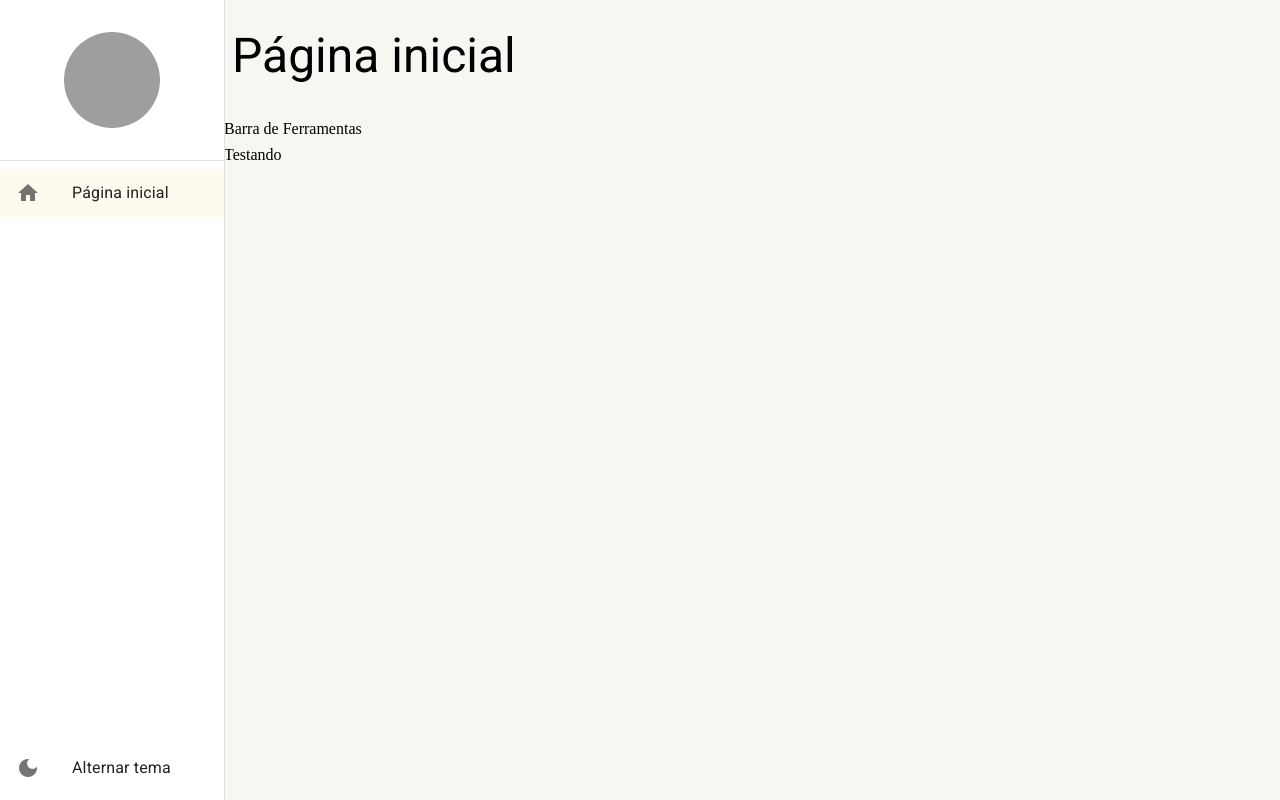
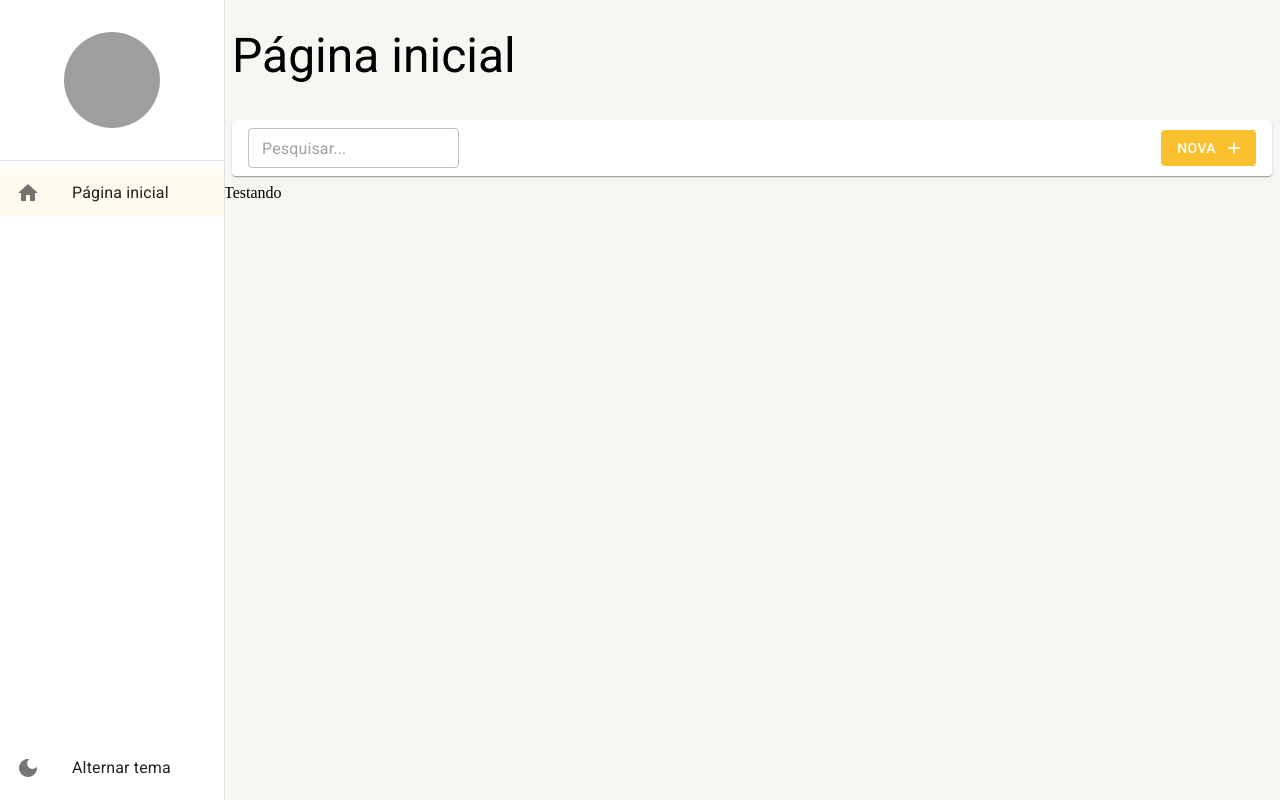
Before and after one commit to costadr/react-typescript, a React (Create React App) app: page /pagina-inicial in a window 1280 px wide. Built offline with nearby package versions, Linux system fonts and the light colour scheme; grey boxes are pictures that could not be loaded.

Commit message:
Adding a Toolbar

```diff
--- a/src/pages/dashboard/Dashboard.tsx
+++ b/src/pages/dashboard/Dashboard.tsx
@@ -1,9 +1,18 @@
+import { BarraDeFerramentas } from '../../shared/components';
 import { LayoutBaseDePagina } from '../../shared/layouts';
 
 export const Dashboard = () => {
 
   return (
-    <LayoutBaseDePagina titulo='Página inicial' barraDeFerramentas={<>Barra de Ferramentas</>}>
+    <LayoutBaseDePagina
+      titulo='Página inicial'
+      barraDeFerramentas={
+        <BarraDeFerramentas
+          mostrarInputBusca
+          textoBotaoNovo='Nova'
+        />
+      }
+    >
       Testando
     </LayoutBaseDePagina>
   );
--- /dev/null
+++ b/src/shared/components/barra-de-ferramentas/BarraDeFerramentas.tsx
@@ -0,0 +1,57 @@
+import { Box, Button, Icon, Paper, TextField, useTheme } from '@mui/material';
+
+
+interface IBarraDeFerramentasProps {
+  textoDaBusca?: string;
+  mostrarInputBusca?: boolean;
+  aoMudarTextoDeBusca?: (novoTexto: string) => void;
+
+  textoBotaoNovo?: string;
+  mostrarBotaoNovo?: boolean;
+  aoClicarEmNovo?: () => void;
+}
+
+export const BarraDeFerramentas: React.FC<IBarraDeFerramentasProps> = ({
+  textoDaBusca = '',
+  mostrarInputBusca = false,
+  aoMudarTextoDeBusca,
+  textoBotaoNovo = 'Novo',
+  mostrarBotaoNovo = true,
+  aoClicarEmNovo
+}) => {
+  const theme = useTheme();
+
+  return (
+    <Box
+      height={theme.spacing(5)}
+      marginX={1}
+      padding={1}
+      paddingX={2}
+      display="flex"
+      gap={1}
+      alignItems="center"
+      component={Paper}
+    >
+      {mostrarInputBusca && (
+        <TextField
+          size="small"
+          value={textoDaBusca}
+          onChange={(e) => aoMudarTextoDeBusca?.(e.target.value)}
+          placeholder="Pesquisar..."
+        />
+      )}
+
+      <Box flex={1} display="flex" justifyContent="end">
+        {mostrarBotaoNovo && (
+          <Button
+            variant='contained'
+            color='primary'
+            disableElevation
+            endIcon={<Icon>add</Icon>}
+            onClick={aoClicarEmNovo}
+          >{textoBotaoNovo}</Button>
+        )}
+      </Box>
+    </Box>
+  );
+};
--- a/src/shared/components/index.ts
+++ b/src/shared/components/index.ts
@@ -1 +1,2 @@
+export * from './barra-de-ferramentas/BarraDeFerramentas';
 export * from './menu-lateral/MenuLateral';
```
